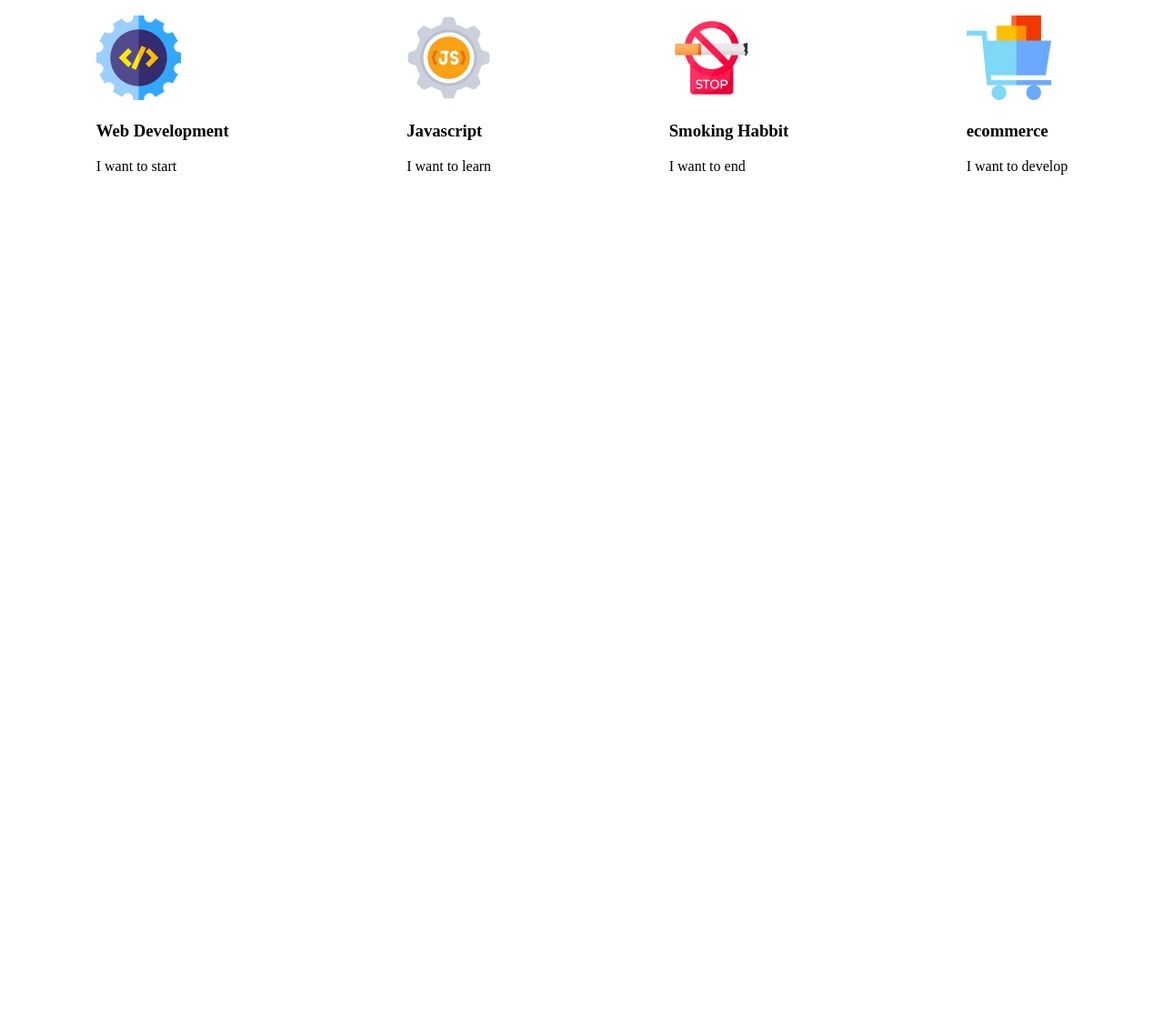
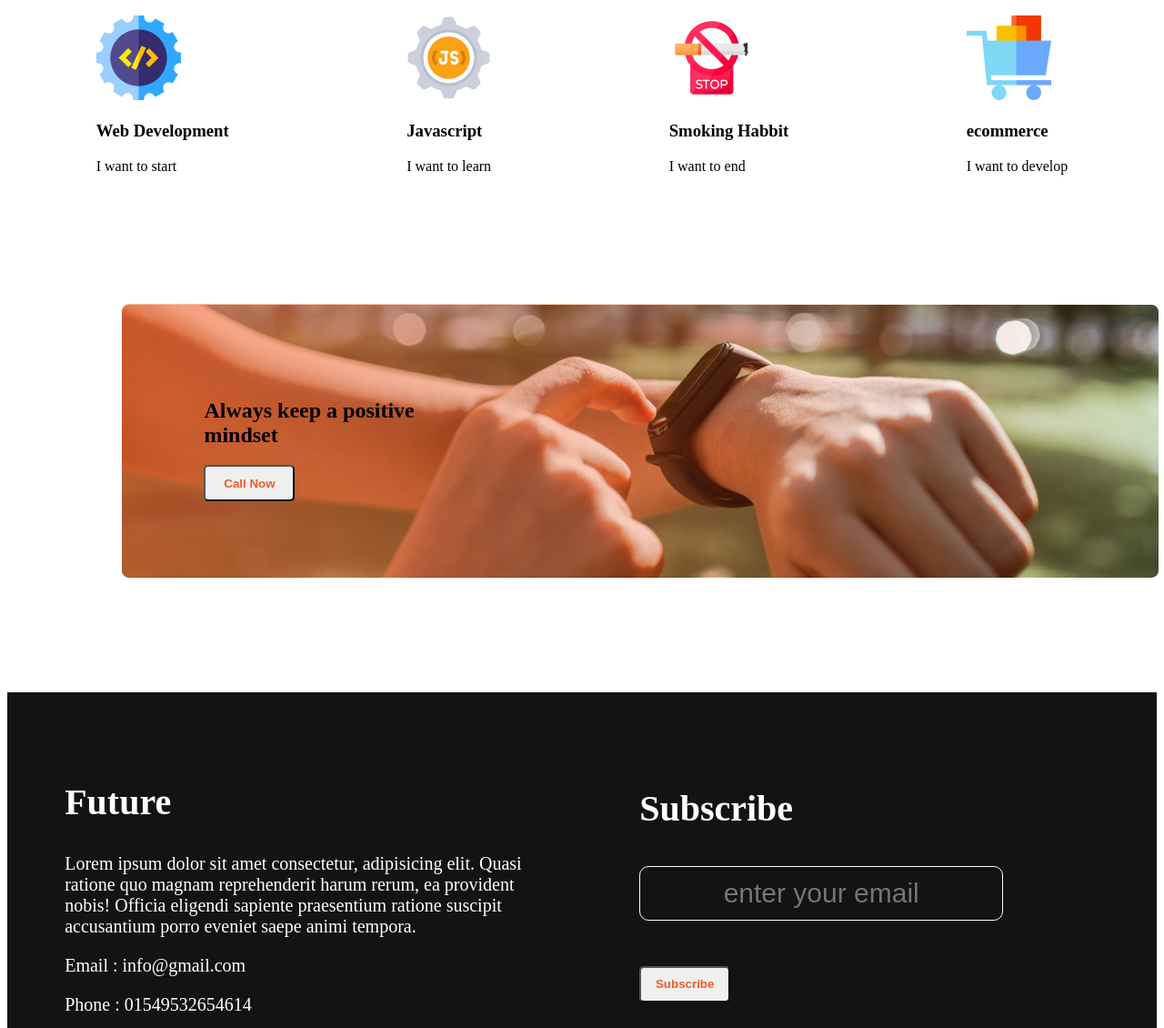
Before and after one commit to Shamim-Dewan/new-year, a plain HTML site: page index.html in a window 1280 px wide. Shown: the part 1641-2771 px from the top of the page at 91% size. Before the commit the page ends 1857 px from the top, so only its background shows below. Drawn offline with nearby package versions, Linux system fonts and the light colour scheme.

Commit message:
all done

```diff
--- a/index.html
+++ b/index.html
@@ -91,6 +91,41 @@
         </div>
     </div>
     <!-- symbol div finished -->
+
+    <!-- minset div started -->
+    <div class="mindset">
+        <div class="overlay"></div>
+        <div class="mindset-txt">
+            <h2 class="">Always keep a positive <br> mindset</h2>
+            <button class="mind-btn">Call Now</button>
+        </div>
+    </div>
+    <!-- minset div finished -->
+    <footer>
+        <div class="contact">
+            <h2>Future</h2>
+            <p>Lorem ipsum dolor sit amet consectetur, adipisicing elit. Quasi ratione quo magnam reprehenderit harum
+                rerum, ea provident nobis! Officia eligendi sapiente praesentium ratione suscipit accusantium porro
+                eveniet saepe animi tempora.
+            </p>
+            <p>Email : info@gmail.com</p>
+            <p>Phone : 01549532654614</p>
+            <div class="logo">
+                <img src="icons/fb.png" alt="">
+                <img src="icons/twitter.png" alt="">
+                <img src="icons/youtube.png" alt="">
+            </div>
+        </div>
+
+        <div class="mail">
+            <h3>Subscribe</h3>
+            <input type="email" name="" id="" placeholder="enter your email">
+            <br>
+            <button class="mind-btn">Subscribe</button>
+
+        </div>
+    </footer>
+    <!-- footer div started -->
 </body>
 
 </html>
--- a/style.css
+++ b/style.css
@@ -78,3 +78,82 @@ li>span {
 .plan {
     text-align: center;
 }
+
+.mindset {
+    background-image: url(watch.png);
+    width: 1140px;
+    height: 301px;
+    margin-left: 10%;
+    margin-top: 10%;
+    display: flex;
+    background-repeat: no-repeat;
+    align-items: center;
+    position: relative;
+}
+
+.overlay {
+    background-image: url(gradient2.png);
+    background-repeat: no-repeat;
+    position: absolute;
+    width: 100%;
+    height: 100%;
+    opacity: .6;
+}
+
+.mindset-txt {
+    z-index: 1;
+    padding: 90px;
+}
+
+.mind-btn {
+    width: 100px;
+    height: 40px;
+    font-size: 20;
+    font-weight: 600;
+    font-family: sans-serif;
+    color: #EF5B27;
+    border-radius: 5px;
+}
+
+footer {
+    display: flex;
+    justify-content: space-around;
+    background-color: #141314;
+    margin-top: 10%;
+}
+
+.contact {
+    width: 50%;
+    color: white;
+    padding: 5%;
+}
+
+.mail {
+    width: 50%;
+    color: white;
+    padding: 5%;
+}
+
+.contact p {
+    font-size: 20px;
+}
+
+.mail h3,
+.contact h2 {
+    font-size: 40px;
+}
+
+.mail input {
+    width: 400px;
+    height: 60px;
+    text-align: center;
+    background: #141314;
+    color: white;
+    border: 1px solid white;
+    font-size: 30px;
+    border-radius: 10px;
+}
+
+.mail button {
+    margin-top: 50px
+}
```
